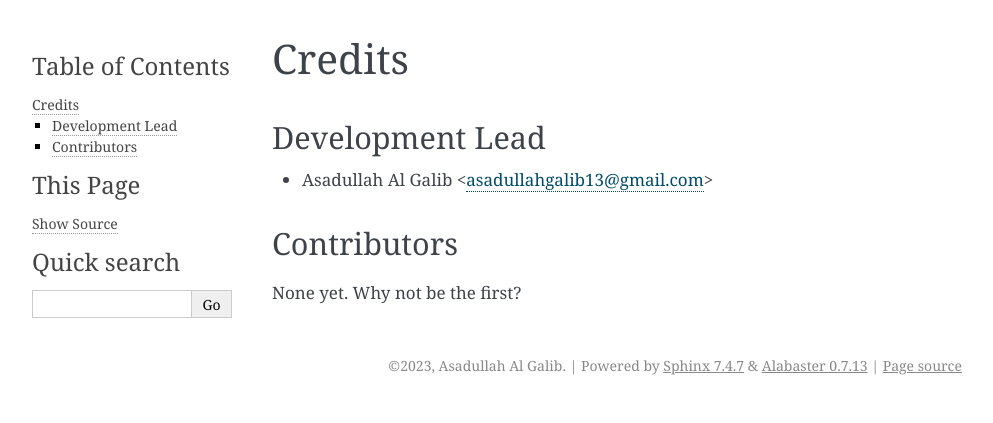
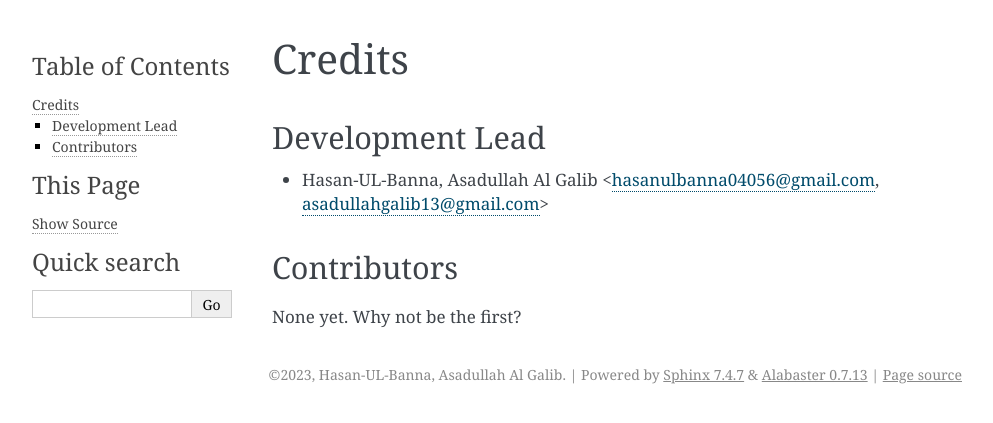
Before and after one commit to aag13/configoat, a Sphinx documentation site: the page built from docs/authors.rst, in a window 1280 px wide. Shown: the top 423 px of the page, without its empty margins (148-1141 px from the left). Built offline with Sphinx 7.4.7, drawn with Linux system fonts in a browser that asks for light colours; pages that are not in the unit, such as notebooks, are missing from menus.

Commit message:
feat: update authors

```diff
--- a/AUTHORS.rst
+++ b/AUTHORS.rst
@@ -5,7 +5,7 @@ Credits
 Development Lead
 ----------------
 
-* Asadullah Al Galib <asadullahgalib13@gmail.com>
+* Hasan-UL-Banna, Asadullah Al Galib <hasanulbanna04056@gmail.com, asadullahgalib13@gmail.com>
 
 Contributors
 ------------
--- a/HISTORY.rst
+++ b/HISTORY.rst
@@ -2,7 +2,7 @@
 History
 =======
 
-0.1.0 (2023-11-08)
+0.1.0 (2023-11-15)
 ------------------
 
 * First release on PyPI.
--- a/README.rst
+++ b/README.rst
@@ -1,6 +1,6 @@
-===========
+=========
 confiGOAT
-===========
+=========
 
 
 .. image:: https://img.shields.io/pypi/v/configoat.svg
--- a/configoat/__init__.py
+++ b/configoat/__init__.py
@@ -1,7 +1,7 @@
 """Top-level package for confiGOAT."""
 
-__author__ = """Asadullah Al Galib"""
-__email__ = 'asadullahgalib13@gmail.com'
+__author__ = """Hasan-UL-Banna, Asadullah Al Galib"""
+__email__ = 'hasanulbanna04056@gmail.com, asadullahgalib13@gmail.com'
 __version__ = '0.1.0'
 
 from .configoat import ConfiGOAT, conf
--- a/docs/conf.py
+++ b/docs/conf.py
@@ -47,8 +47,8 @@ master_doc = 'index'
 
 # General information about the project.
 project = 'confiGOAT'
-copyright = "2023, Asadullah Al Galib"
-author = "Asadullah Al Galib"
+copyright = "2023, Hasan-UL-Banna, Asadullah Al Galib"
+author = "Hasan-UL-Banna, Asadullah Al Galib"
 
 # The version info for the project you're documenting, acts as replacement
 # for |version| and |release|, also used in various other places throughout
@@ -129,7 +129,7 @@ latex_elements = {
 latex_documents = [
     (master_doc, 'configoat.tex',
      'confiGOAT Documentation',
-     'Asadullah Al Galib', 'manual'),
+     'Hasan-UL-Banna, Asadullah Al Galib', 'manual'),
 ]
 
 
--- a/setup.py
+++ b/setup.py
@@ -16,8 +16,8 @@ requirements = ['Click>=7.0', 'PyYAML>=5.0']
 test_requirements = ['pytest>=3', ]
 
 setup(
-    author="Asadullah Al Galib",
-    author_email='asadullahgalib13@gmail.com',
+    author="Hasan-UL-Banna, Asadullah Al Galib",
+    author_email='hasanulbanna04056@gmail.com, asadullahgalib13@gmail.com',
     python_requires='>=3.5',
     classifiers=[
         'Development Status :: 4 - Beta',
```
Also changed, not shown: .travis.yml (added), 2 other files.
